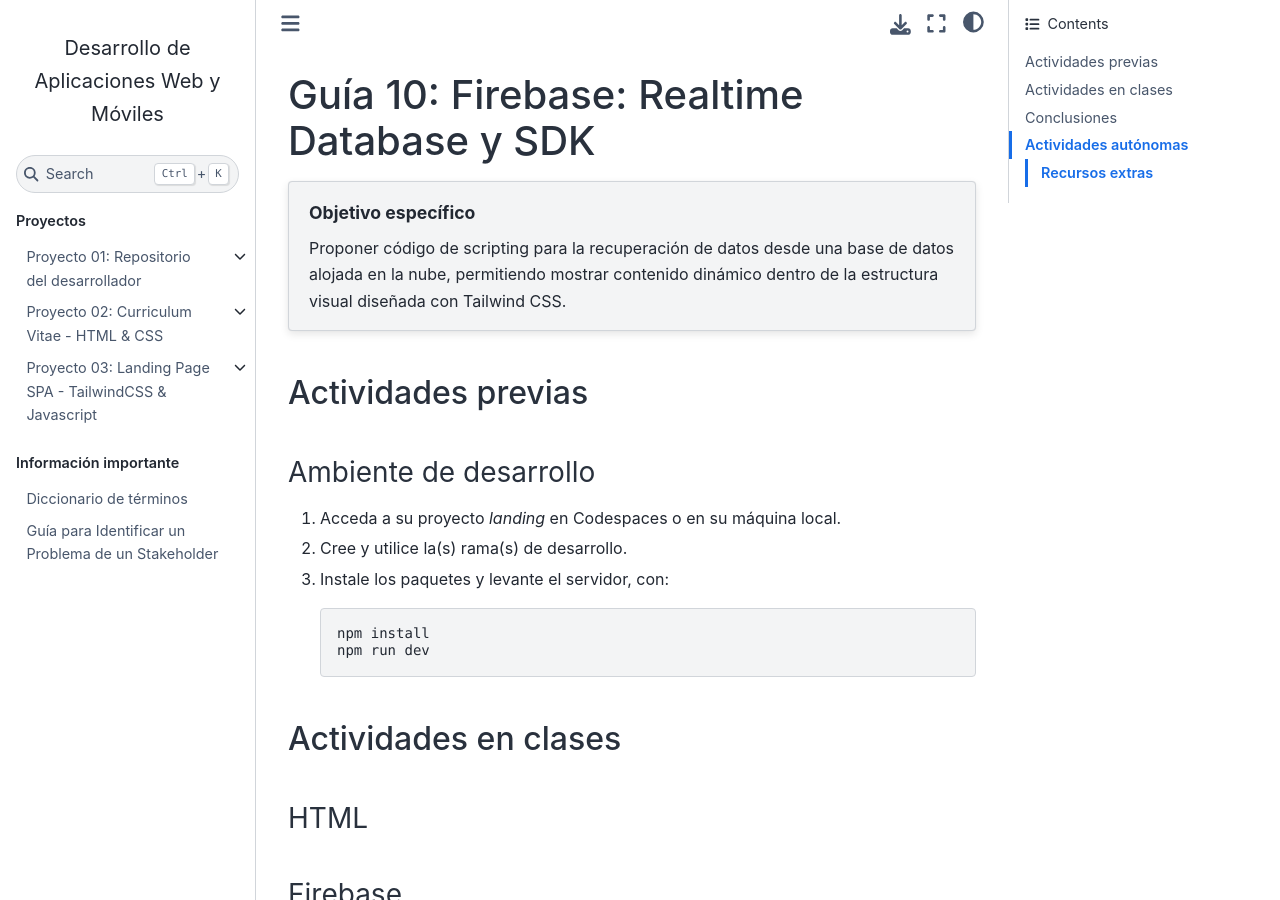
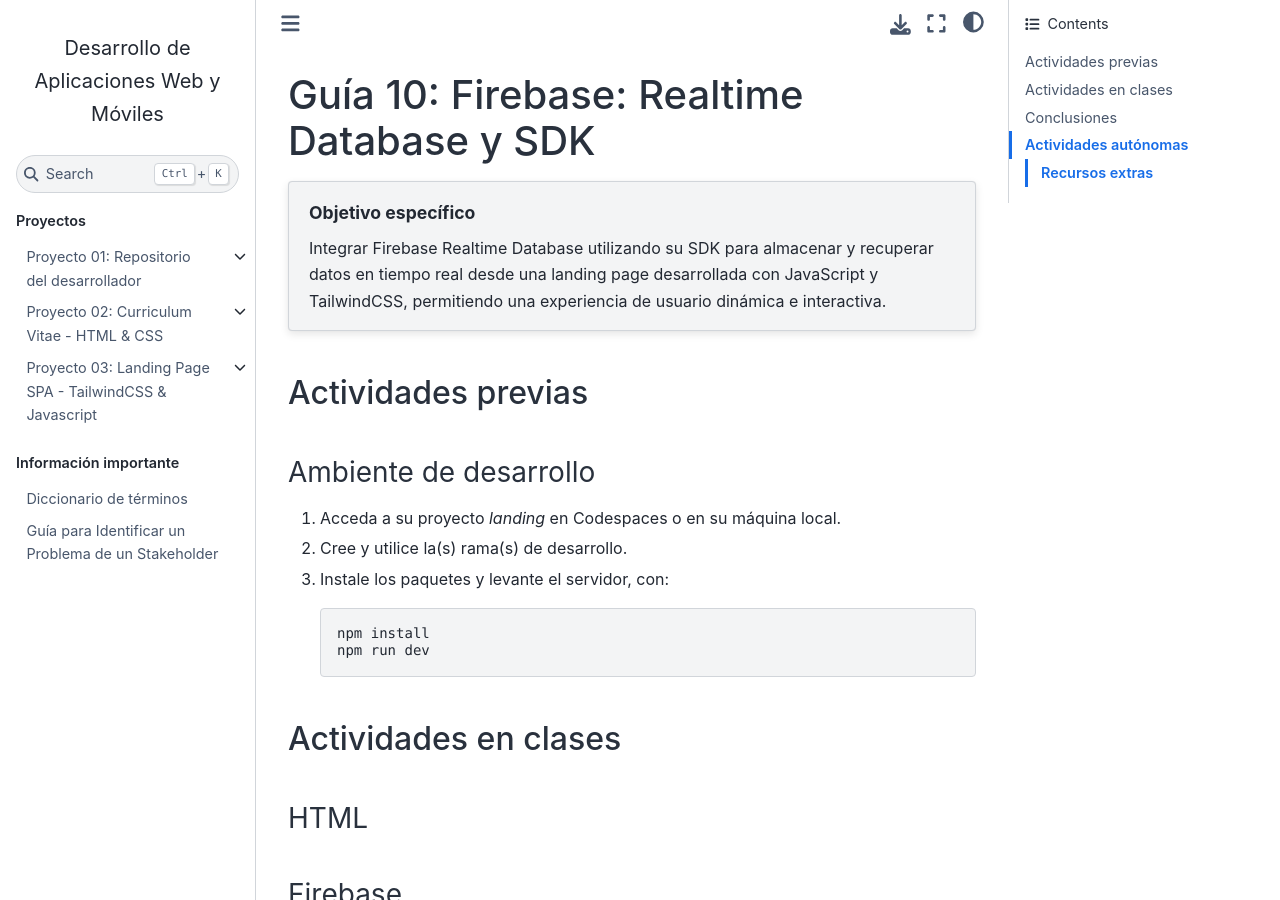
Before and after one commit to DAWMFIEC/DAWM-AI, a Sphinx documentation site: the page built from docs/source/guias/_temp/guia10.rst, in a window 1280 px wide and 900 px high. Built offline with Sphinx 7.4.7 and the Sphinx Book theme 1.1.4, drawn with Linux system fonts in a browser that asks for light colours; pages that are not in the unit, such as notebooks, are missing from menus; comment, search, counter and statistics services are not loaded.

Commit message:
objetivo específico

```diff
--- a/docs/source/guias/_temp/guia09.rst
+++ b/docs/source/guias/_temp/guia09.rst
@@ -10,7 +10,7 @@
 .. topic:: Objetivo específico
     :class: objetivo
 
-    Objetivo específico de la guía.
+    Implementar funciones en JavaScript que consuman servicios externos utilizando promesas para recuperar datos en formato JSON y mostrarlos dinámicamente en la landing page mejorando así la interactividad y la presentación de contenido relevante para el usuario.
 
 Actividades previas
 =====================
--- a/docs/source/guias/_temp/guia10.rst
+++ b/docs/source/guias/_temp/guia10.rst
@@ -10,7 +10,7 @@
 .. topic:: Objetivo específico
     :class: objetivo
 
-    Proponer código de scripting para la recuperación de datos desde una base de datos alojada en la nube, permitiendo mostrar contenido dinámico dentro de la estructura visual diseñada con Tailwind CSS.
+    Integrar Firebase Realtime Database utilizando su SDK para almacenar y recuperar datos en tiempo real desde una landing page desarrollada con JavaScript y TailwindCSS, permitiendo una experiencia de usuario dinámica e interactiva.
 
 Actividades previas
 =====================
```
